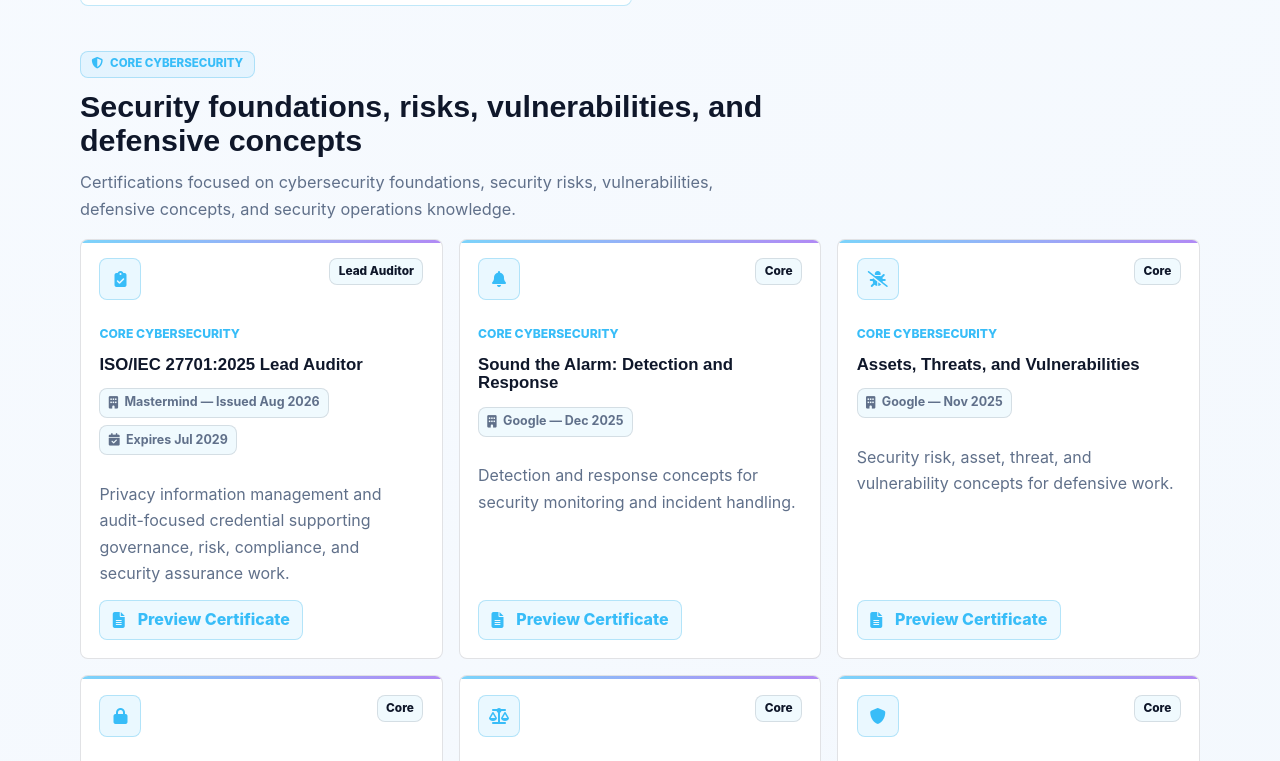
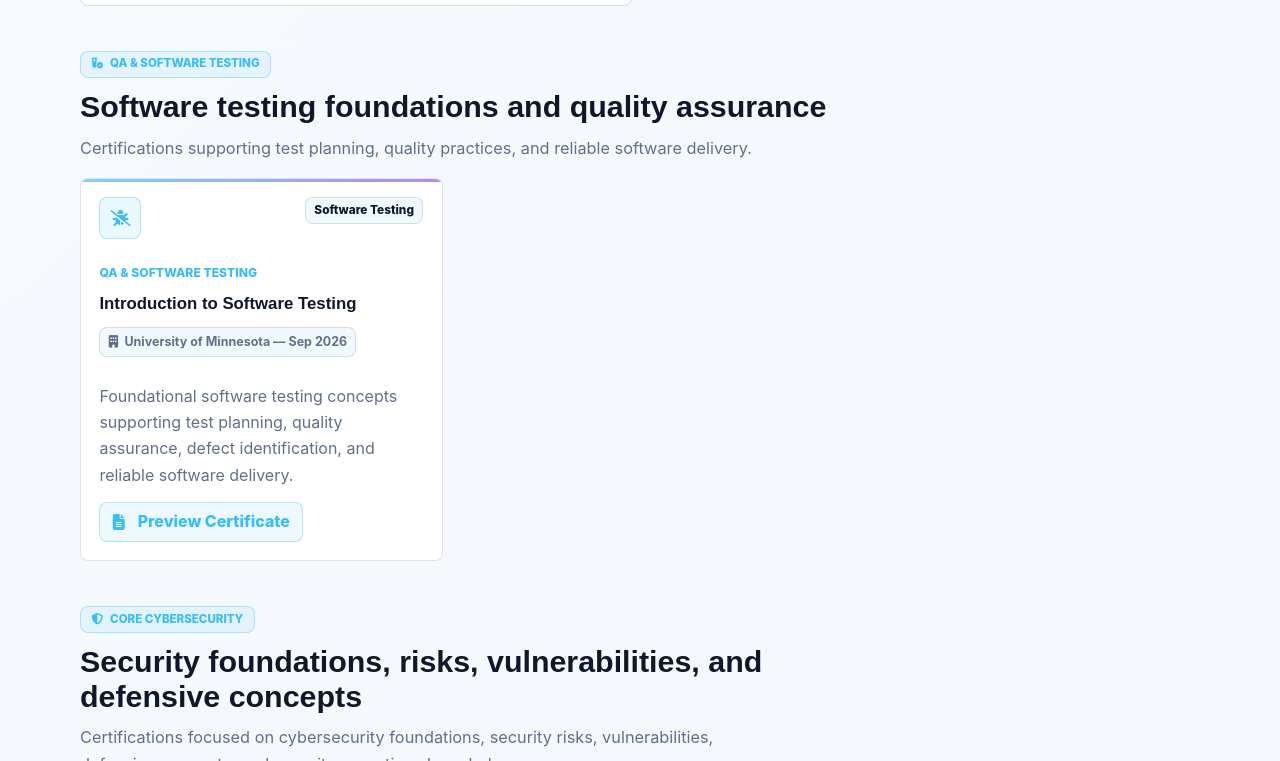
Before and after one commit to mohamedrimsan/mohamedrimsan.github.io, a plain HTML site: page certifications.html in a window 1280 px wide. Shown: the part 1738-2499 px from the top of the page. Drawn offline with Linux system fonts and the light colour scheme.

Commit message:
feat: Add QA & Software Testing section with introductory certification details and associated image

```diff
--- a/certifications.html
+++ b/certifications.html
@@ -60,6 +60,7 @@
         <p>A structured collection of certifications and learning achievements that support my practical experience in cybersecurity, QA engineering, application security, security operations, cloud validation, infrastructure, and secure software delivery.</p>
         <div class="headline-strip">
           <span class="tag"><i class="fa-solid fa-shield-halved" aria-hidden="true"></i> Cybersecurity</span>
+          <span class="tag"><i class="fa-solid fa-vial-circle-check" aria-hidden="true"></i> QA &amp; Software Testing</span>
           <span class="tag"><i class="fa-solid fa-display" aria-hidden="true"></i> SOC Operations</span>
           <span class="tag"><i class="fa-solid fa-cloud" aria-hidden="true"></i> Cloud</span>
           <span class="tag"><i class="fa-solid fa-network-wired" aria-hidden="true"></i> Networking</span>
@@ -82,6 +83,7 @@
       </div>
       <div class="filter-row">
         <button class="filter-chip active" type="button" data-filter="all"><i class="fa-solid fa-layer-group" aria-hidden="true"></i> All</button>
+        <button class="filter-chip" type="button" data-filter="qa-testing"><i class="fa-solid fa-vial-circle-check" aria-hidden="true"></i> QA &amp; Software Testing</button>
         <button class="filter-chip" type="button" data-filter="core-cybersecurity"><i class="fa-solid fa-shield-halved" aria-hidden="true"></i> Core Cybersecurity</button>
         <button class="filter-chip" type="button" data-filter="soc-threat-detection"><i class="fa-solid fa-display" aria-hidden="true"></i> SOC &amp; Threat Detection</button>
         <button class="filter-chip" type="button" data-filter="networking-systems"><i class="fa-solid fa-network-wired" aria-hidden="true"></i> Networking &amp; Systems</button>
@@ -125,6 +127,13 @@
         </article>
       </div>
     </section>
+    <section class="content-section cert-section" data-cert-section>
+      <div class="section-header"><div class="section-copy"><span class="eyebrow"><i class="fa-solid fa-vial-circle-check" aria-hidden="true"></i> QA &amp; Software Testing</span><h2>Software testing foundations and quality assurance</h2><p>Certifications supporting test planning, quality practices, and reliable software delivery.</p></div></div>
+      <div class="grid-3 certification-grid">
+        <article class="cert-card" data-cert-category="qa-testing programming-development" data-cert-search="Introduction to Software Testing University of Minnesota Sep 2026 QA Quality Assurance Manual Testing Test Planning Software Development Life Cycle"><div class="cert-card-top"><span class="cert-icon"><i class="fa-solid fa-bug-slash" aria-hidden="true"></i></span><span class="status-badge">Software Testing</span></div><p class="cert-track">QA &amp; Software Testing</p><h3>Introduction to Software Testing</h3><div class="cert-meta"><span><i class="fa-solid fa-building" aria-hidden="true"></i> University of Minnesota &mdash; Sep 2026</span></div><p>Foundational software testing concepts supporting test planning, quality assurance, defect identification, and reliable software delivery.</p><button class="cert-preview cert-action" type="button" data-popup="cert-introduction-software-testing"><i class="fa-solid fa-file-lines" aria-hidden="true"></i> Preview Certificate</button><div id="cert-introduction-software-testing" class="popup"><span class="close">&times;</span><img loading="lazy" decoding="async" src="Certificates/Introduction to Software Testing.jpg" alt="Introduction to Software Testing certificate" class="popup-img" /></div></article>
+      </div>
+    </section>
+
     <section class="content-section cert-section" data-cert-section>
       <div class="section-header"><div class="section-copy"><span class="eyebrow"><i class="fa-solid fa-shield-halved" aria-hidden="true"></i> Core Cybersecurity</span><h2>Security foundations, risks, vulnerabilities, and defensive concepts</h2><p>Certifications focused on cybersecurity foundations, security risks, vulnerabilities, defensive concepts, and security operations knowledge.</p></div></div>
       <div class="grid-3 certification-grid">
```
Also changed, not shown: 1 other file.
